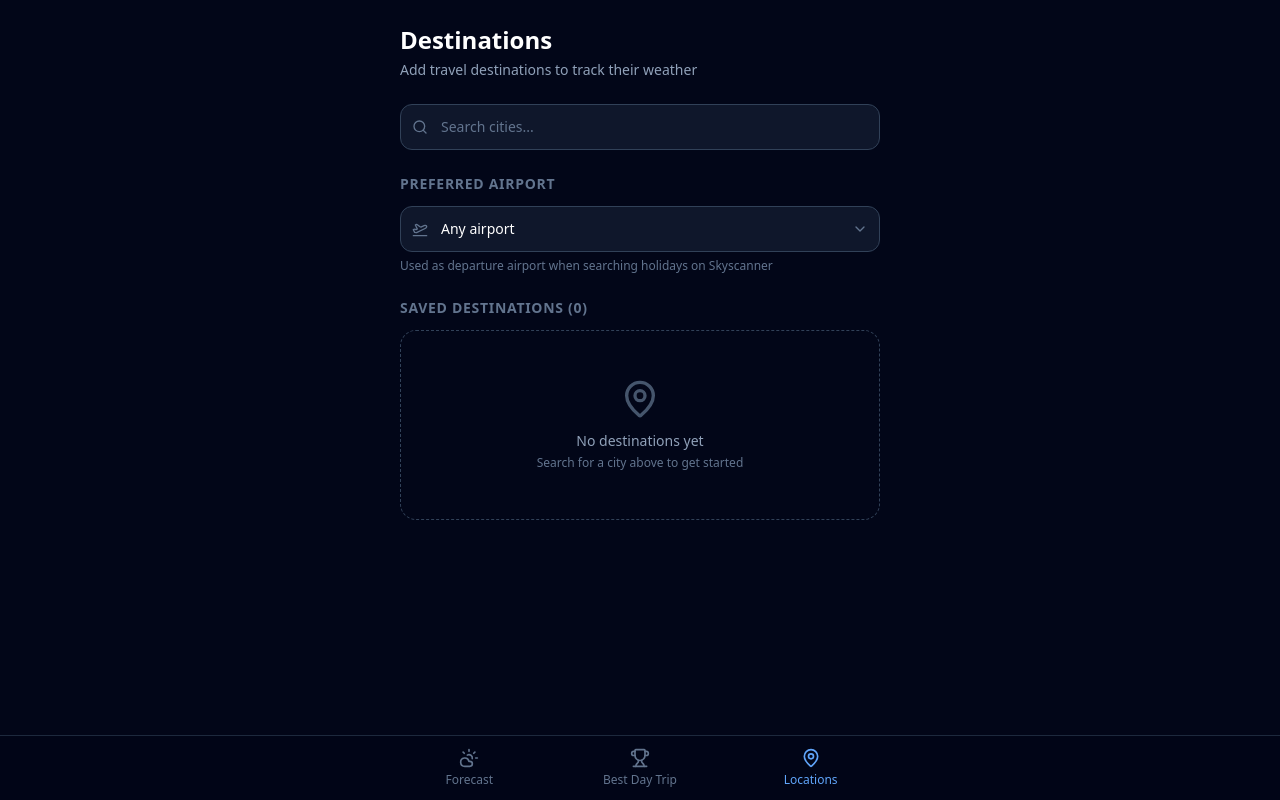
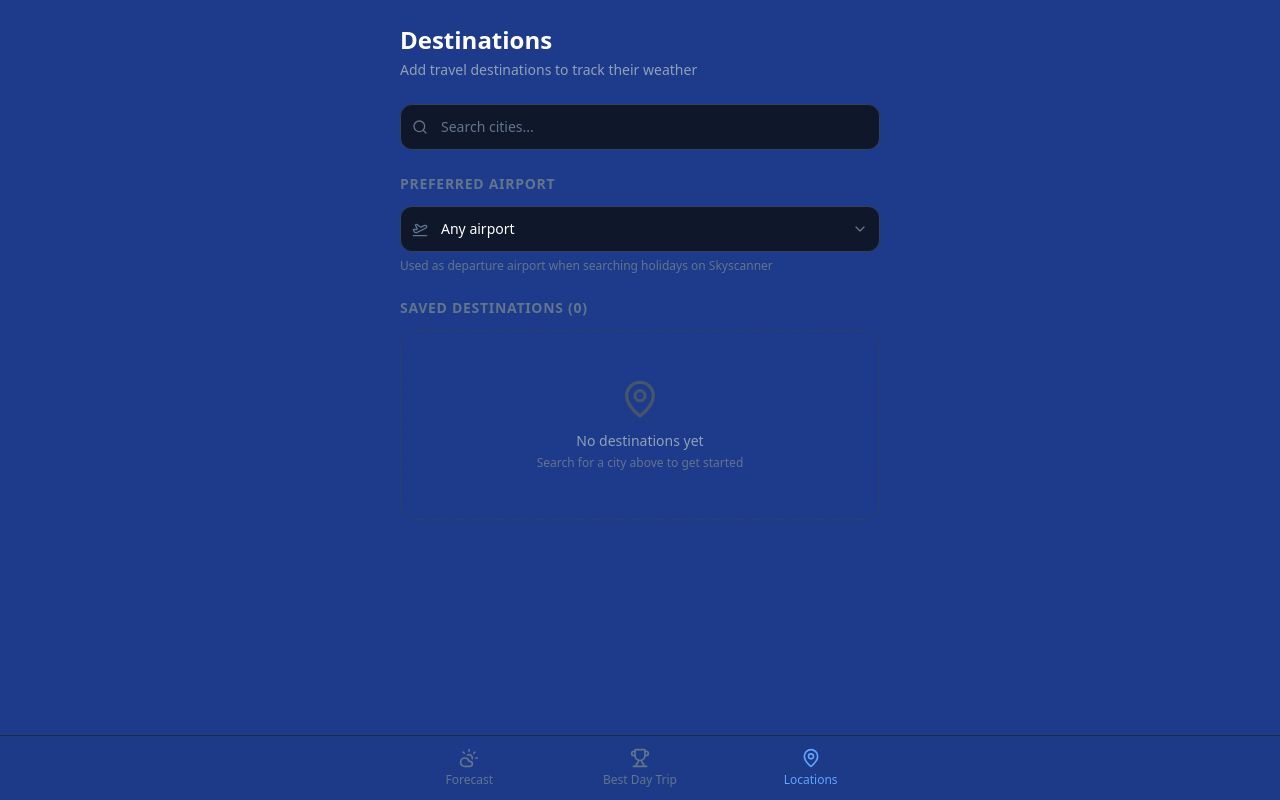
Before and after one commit to Mozinho85/HolidayForecast, a React (Vite) app: page /locations in a window 1280 px wide. Built offline with nearby package versions, Linux system fonts and the light colour scheme.

Commit message:
Use primary blue variable for app background and nav overlay

```diff
--- a/src/App.tsx
+++ b/src/App.tsx
@@ -9,7 +9,7 @@ function App() {
   const location = useLocation();
 
   return (
-    <div className="flex min-h-dvh flex-col bg-slate-950">
+    <div className="flex min-h-dvh flex-col bg-[var(--color-primary-900)]">
       {/* Main content */}
       <main className="flex-1 overflow-y-auto pb-20">
         <Routes>
@@ -20,7 +20,7 @@ function App() {
       </main>
 
       {/* Bottom navigation */}
-      <nav className="fixed bottom-0 left-0 right-0 z-50 border-t border-slate-800 bg-slate-950/95 backdrop-blur-lg safe-bottom">
+      <nav className="fixed bottom-0 left-0 right-0 z-50 border-t border-slate-800 bg-[var(--color-primary-900)]/95 backdrop-blur-lg safe-bottom">
         <div className="mx-auto flex max-w-lg">
           <NavLink
             to="/"
```
